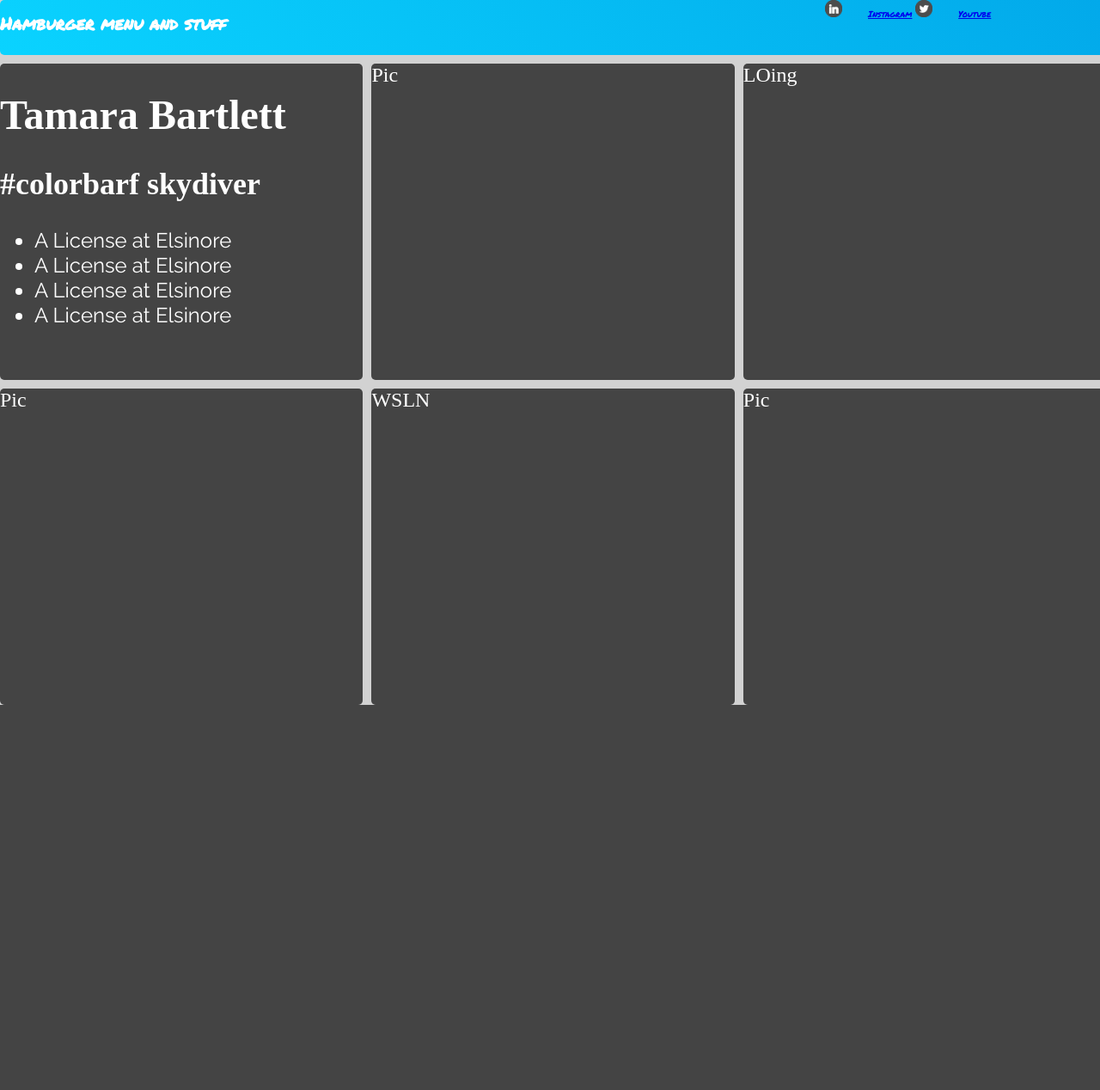
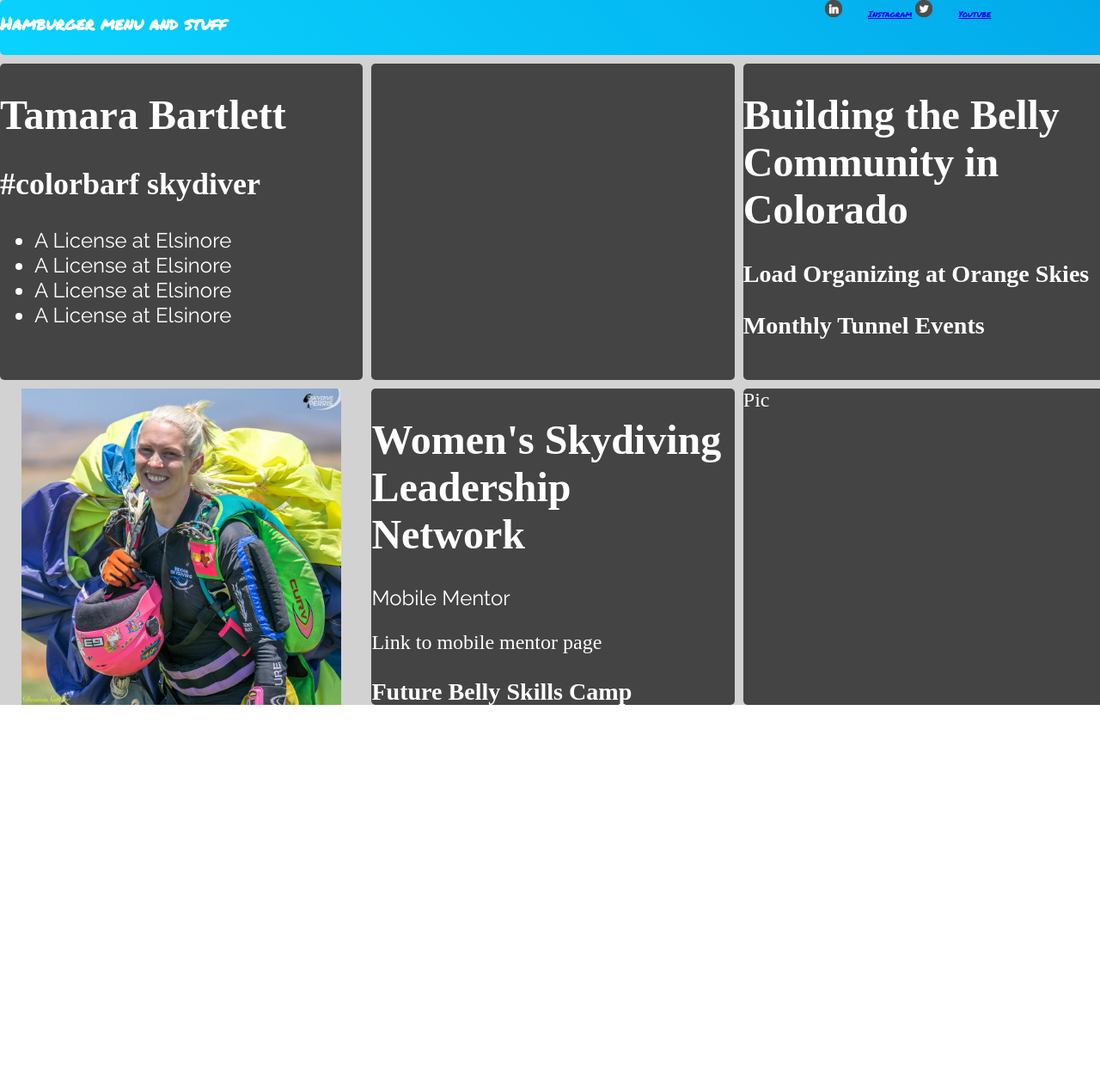
Before and after one commit to tamarabartlett/tam-bartlett-portfolio, a PHP site: page /index.html in a window 1280 px wide. Shown: the whole page at 86% size. Before the commit the page ends 820 px from the top, so only its background shows below. Run offline with PHP 8.4, Linux system fonts and the light colour scheme.

Commit message:
Puts picture in square but doesn't stretch it. I don't like this look

```diff
--- a/index.html
+++ b/index.html
@@ -41,10 +41,34 @@
           <li>A License at Elsinore</li>
         </ul>
       </div>
-      <div class="box">Pic</div>
-      <div class="box">LOing</div>
-      <div class="box">Pic</div>
-      <div class="box">WSLN</div>
+      <div class="box">
+
+      </div>
+      <div class="box">
+        <h1>Building the Belly Community in Colorado</h1>
+        <h3>Load Organizing at Orange Skies</h3>
+        <p></p>
+        <h3>Monthly Tunnel Events</h3>
+        <p></p>
+      </div>
+      <div class="me-with-parachute-img bounding-box box"></div>
+      <div class="box">
+        <h1>Women's Skydiving Leadership Network</h1>
+        <p>Mobile Mentor</p>
+        <a>Link to mobile mentor page</a>
+
+        <h3>Future Belly Skills Camp</p3>
+        <ul>
+          <li>At Orange Skies Freefall Center: Fall 2018, TBD</li>
+          <li>At the Unicorn Boogie at Skydive California: October 6th & 7th, 2018</li>
+        </ul>
+
+        <h3>Past Belly Skills Camp</p3>
+        <ul>
+          <li>At Orange Skies Freefall Center: July 28, 2018</li>
+          <li>At the Mermaid Boogie at Skydive Sebastian: April , 2018</li>
+        </ul>
+      </div>
       <div class="box">Pic</div>
     </div>
   </body>
--- a/styles.css
+++ b/styles.css
@@ -35,6 +35,19 @@ p {
   font-size: 150%;
 }
 
+.bounding-box {
+  background-size: contain;
+  background-position: center;
+  background-repeat: no-repeat;
+  height: 100%;
+  width: 100%;
+  background-color: #D2D2D2;
+}
+
+.me-with-parachute-img {
+  background-image: url('./images/skydivingProfPic.jpg');
+}
+
 .header {
   grid-area: 1 / 1 / 2 / 4;
   font-family: 'Permanent Marker', cursive;
```
Also changed, not shown: images/favicon.ico (deleted), images/profilePic.jpg (deleted), images/skydivingProfPic.jpg (added).
